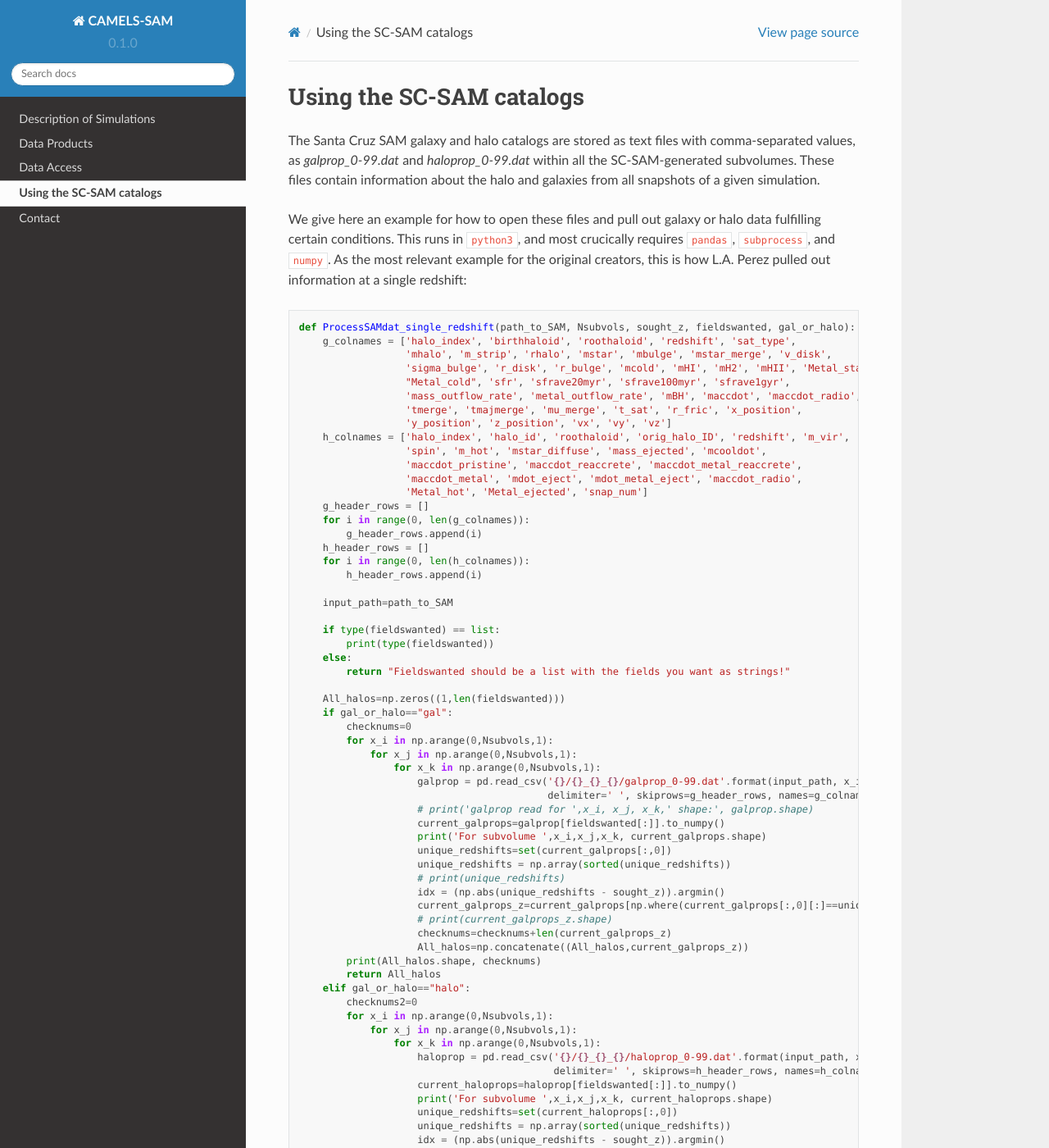
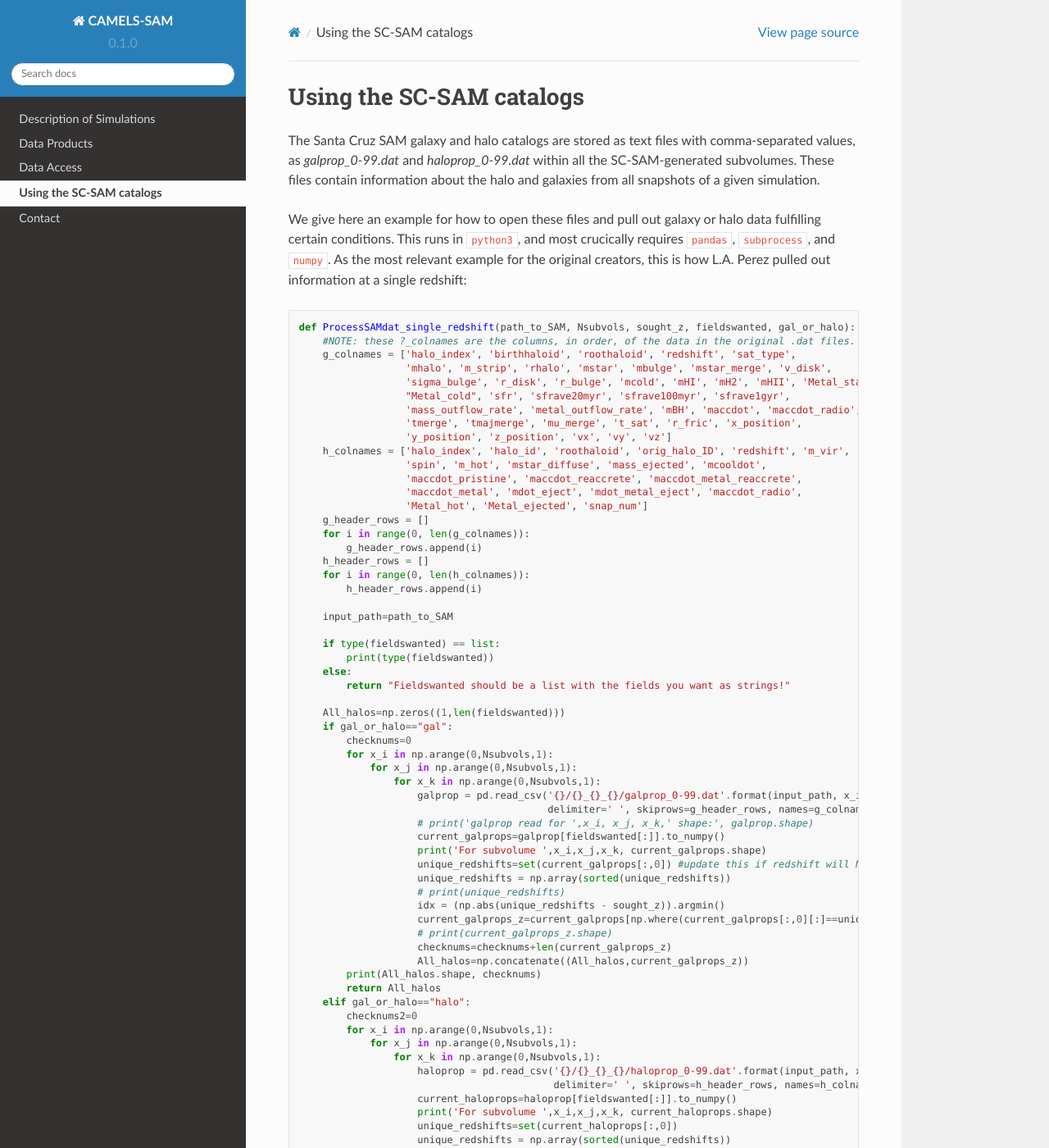
Before and after one commit to laperezNYC/CAMELS-SAM, a Sphinx documentation site: the page built from docs/source/openSAM.rst, in a window 1280 px wide and 1400 px high. Shown: the whole window at 82% size. Built offline with Sphinx 7.4.7 and the Read the Docs theme 2.0.0, drawn with Linux system fonts in a browser that asks for light colours; some of the changed text lies outside the part shown.

Commit message:
Update openSAM.rst
Added note to reflect instances when redshift won't be the 0th column in the final output, and where to update it.

```diff
--- a/docs/source/openSAM.rst
+++ b/docs/source/openSAM.rst
@@ -10,6 +10,7 @@ We give here an example for how to open these files and pull out galaxy or halo
 .. code-block:: python
 
   def ProcessSAMdat_single_redshift(path_to_SAM, Nsubvols, sought_z, fieldswanted, gal_or_halo):
+      #NOTE: these ?_colnames are the columns, in order, of the data in the original .dat files. You can give fieldswanted in nearly any order, but the order that the columns will take in the final array will depend on the fields' order in these lists. NOTE: if you care about halo_index, birthhaloID, or roothaloID, redshift will NOT be in the 0th index; update the line below that assumes that!
       g_colnames = ['halo_index', 'birthhaloid', 'roothaloid', 'redshift', 'sat_type',
                     'mhalo', 'm_strip', 'rhalo', 'mstar', 'mbulge', 'mstar_merge', 'v_disk',
                     'sigma_bulge', 'r_disk', 'r_bulge', 'mcold', 'mHI', 'mH2', 'mHII', 'Metal_star',
@@ -47,7 +48,7 @@ We give here an example for how to open these files and pull out galaxy or halo
                       # print('galprop read for ',x_i, x_j, x_k,' shape:', galprop.shape)
                       current_galprops=galprop[fieldswanted[:]].to_numpy()
                       print('For subvolume ',x_i,x_j,x_k, current_galprops.shape)
-                      unique_redshifts=set(current_galprops[:,0])
+                      unique_redshifts=set(current_galprops[:,0]) #update this if redshift will NOT be in the 0th column; see note above
                       unique_redshifts = np.array(sorted(unique_redshifts))
                       # print(unique_redshifts)
                       idx = (np.abs(unique_redshifts - sought_z)).argmin()
@@ -81,7 +82,7 @@ We give here an example for how to open these files and pull out galaxy or halo
           print("Column names of haloprop file: ", h_colnames)
           return All_halos
 
-Lines commented out are to confirm the files are being read correctly; *checknums* and *All_halos.shape* should be the same length, if all (sub)halos were correctly accessed at each redshift.
+Lines commented out are to confirm the files are being read correctly; *checknums* and *All_halos.shape* should be the same length, if all (sub)halos were correctly accessed at each redshift. If your fieldswanted includes 'halo_index', 'birthhaloid', or 'roothaloid', update "unique_redshifts=set(current_galprops[:,0])" to reflect that redshfit won't be the first column.
 
 Due to know the ``.dat`` format is organized, one must specify exactly which properties should be collected as the ``fieldswanted`` string. See :doc:`dataproducts` for the complete list of available properties for galaxies (*galprop*) and halos (*haloprop*). Additionally, the number of subvolumes is important, and corresponds to how the SC-SAM automatically splits up large volumes for processing (either 1 or 8 for CAMELS-SAM). For example, to access galaxy data at *z=0, 0.1, 0.5, 1.0* for CAMELS-SAM simulations LH0 through LH5:
 
```
